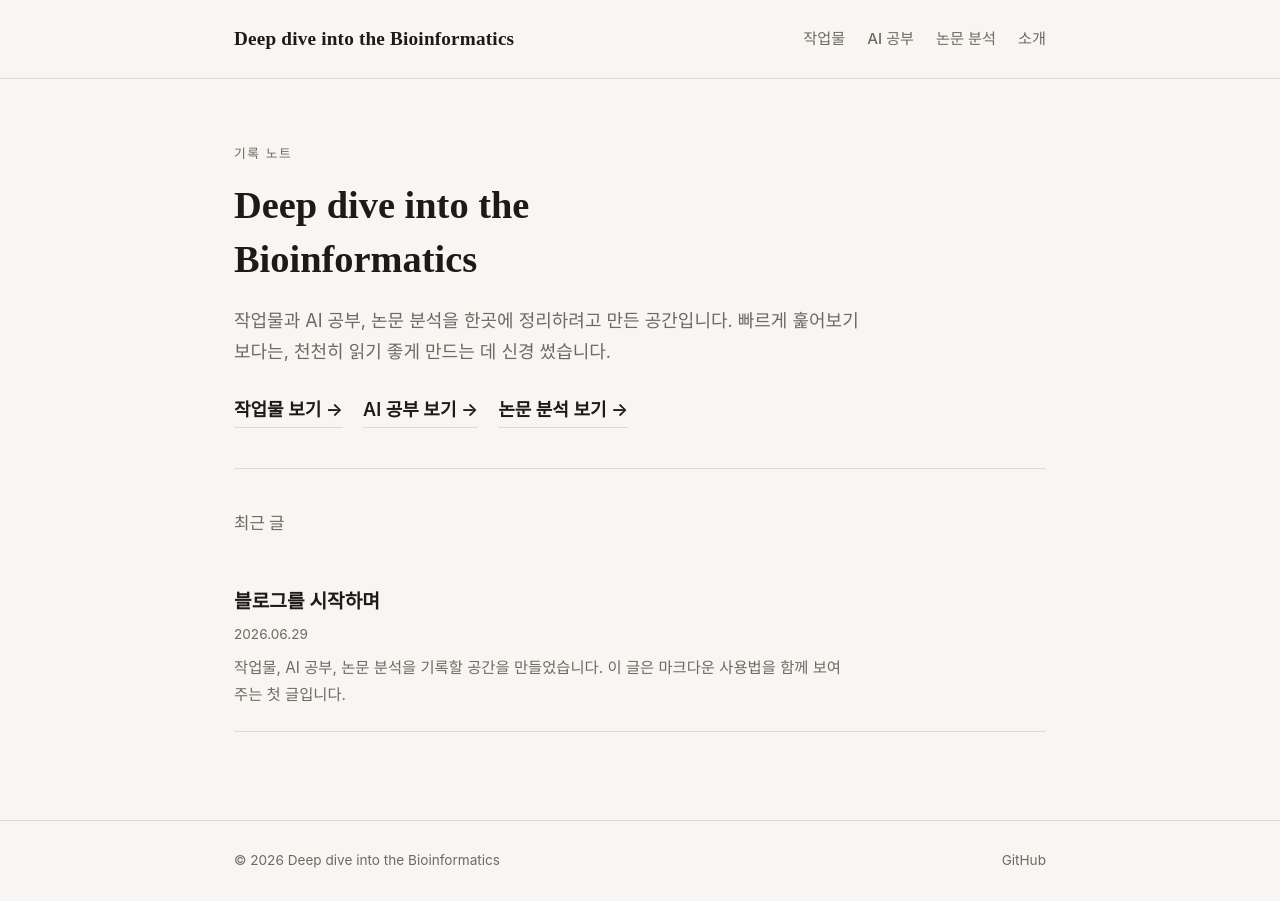
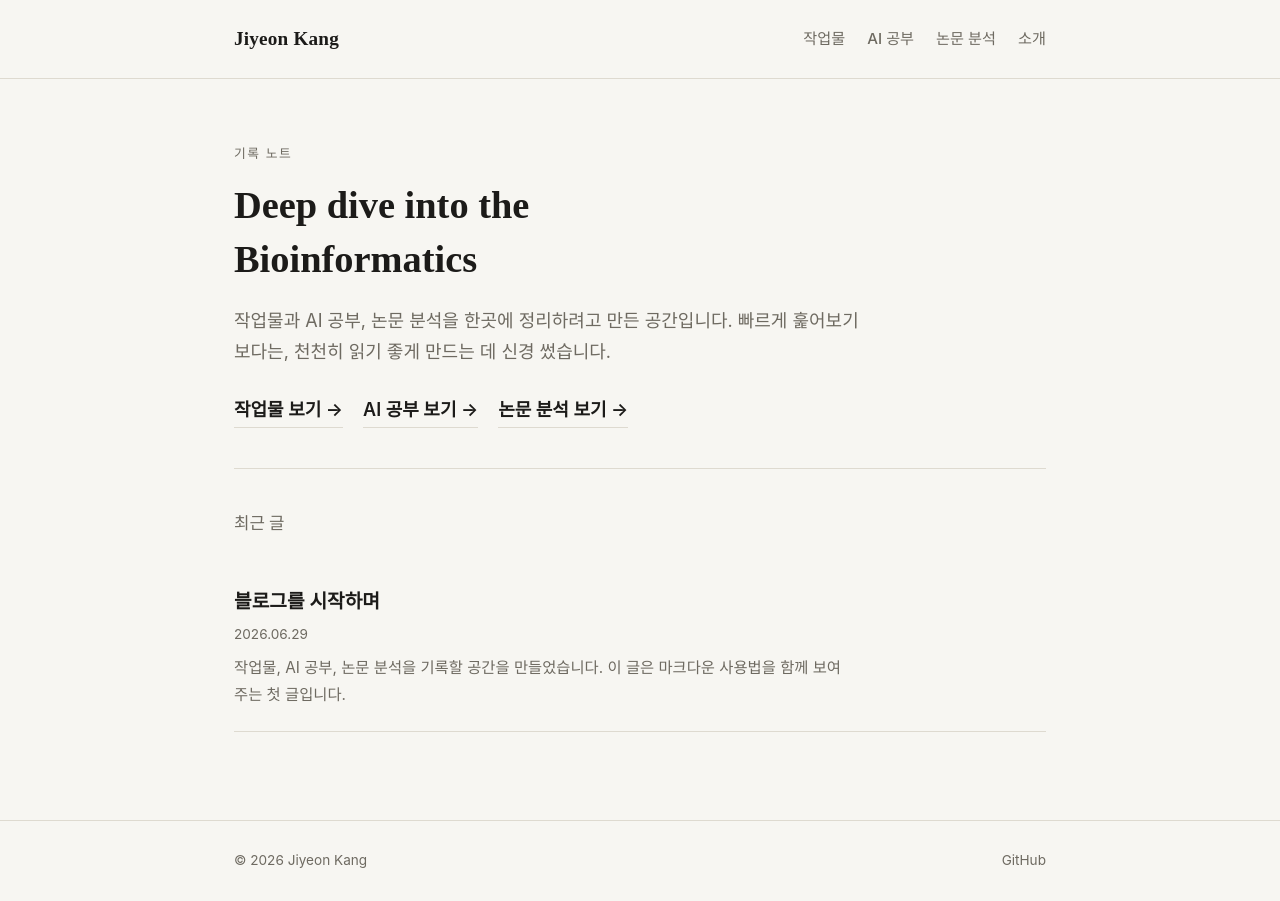
Before and after one commit to Jiyeon-Kang-125/Jiyeon-Kang-125.github.io, a Jekyll site: the page built from index.md, in a window 1280 px wide. Built offline with Jekyll 4.4.1, drawn with Linux system fonts in a browser that asks for light colours; some web fonts are replaced.

Commit message:
Update _config.yml

```diff
--- a/_config.yml
+++ b/_config.yml
@@ -1,5 +1,5 @@
 # ── 기본 정보 (자유롭게 수정하세요) ───────────────────────
-title: "Deep dive into the Bioinformatics"
+title: "Jiyeon Kang"
 author: "Jiyeon Kang"
 tagline: "Deep dive into the Bioinformatics"
 description: "작업물, AI 공부, 논문 분석을 기록하는 개인 블로그"
```
